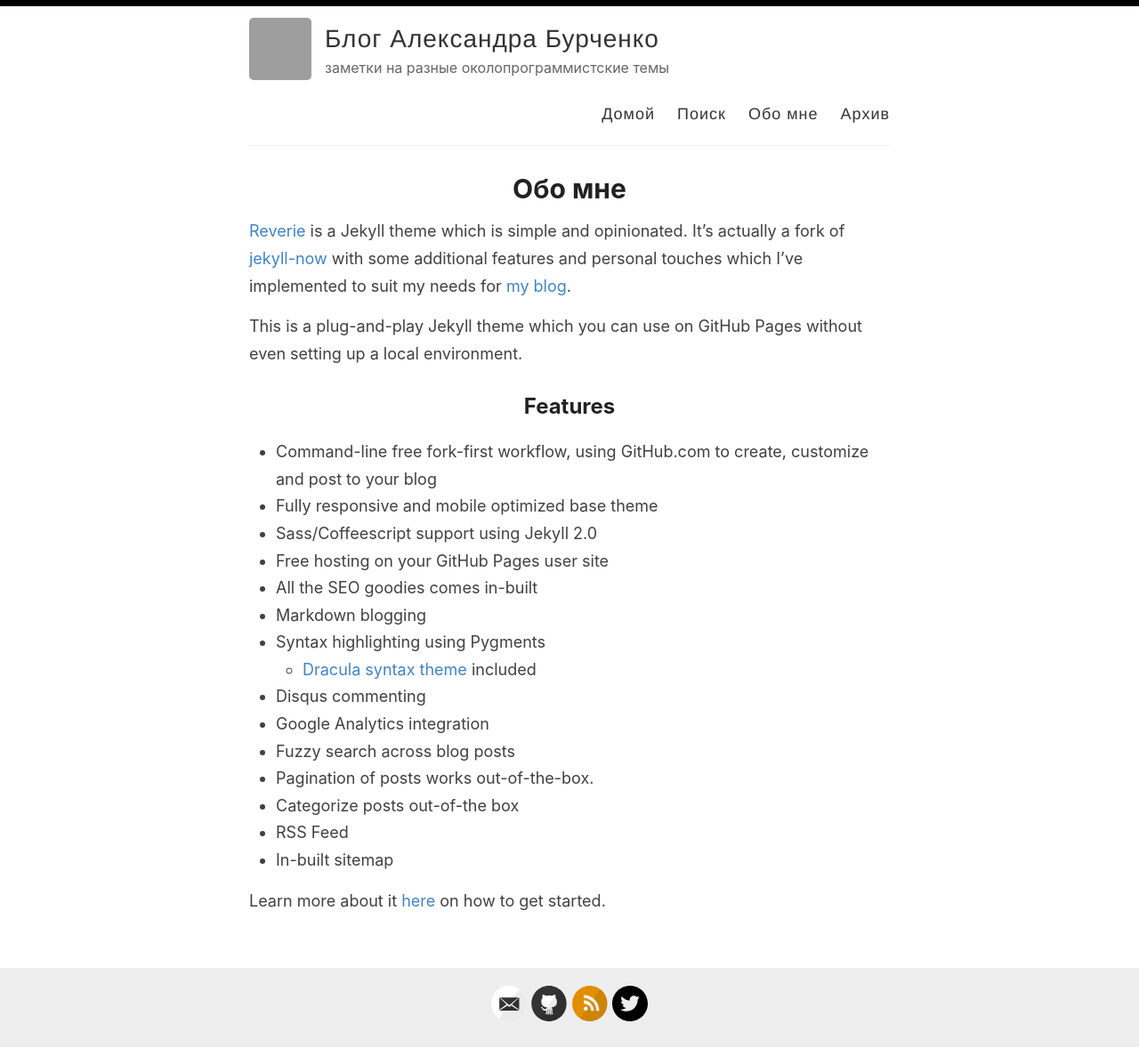
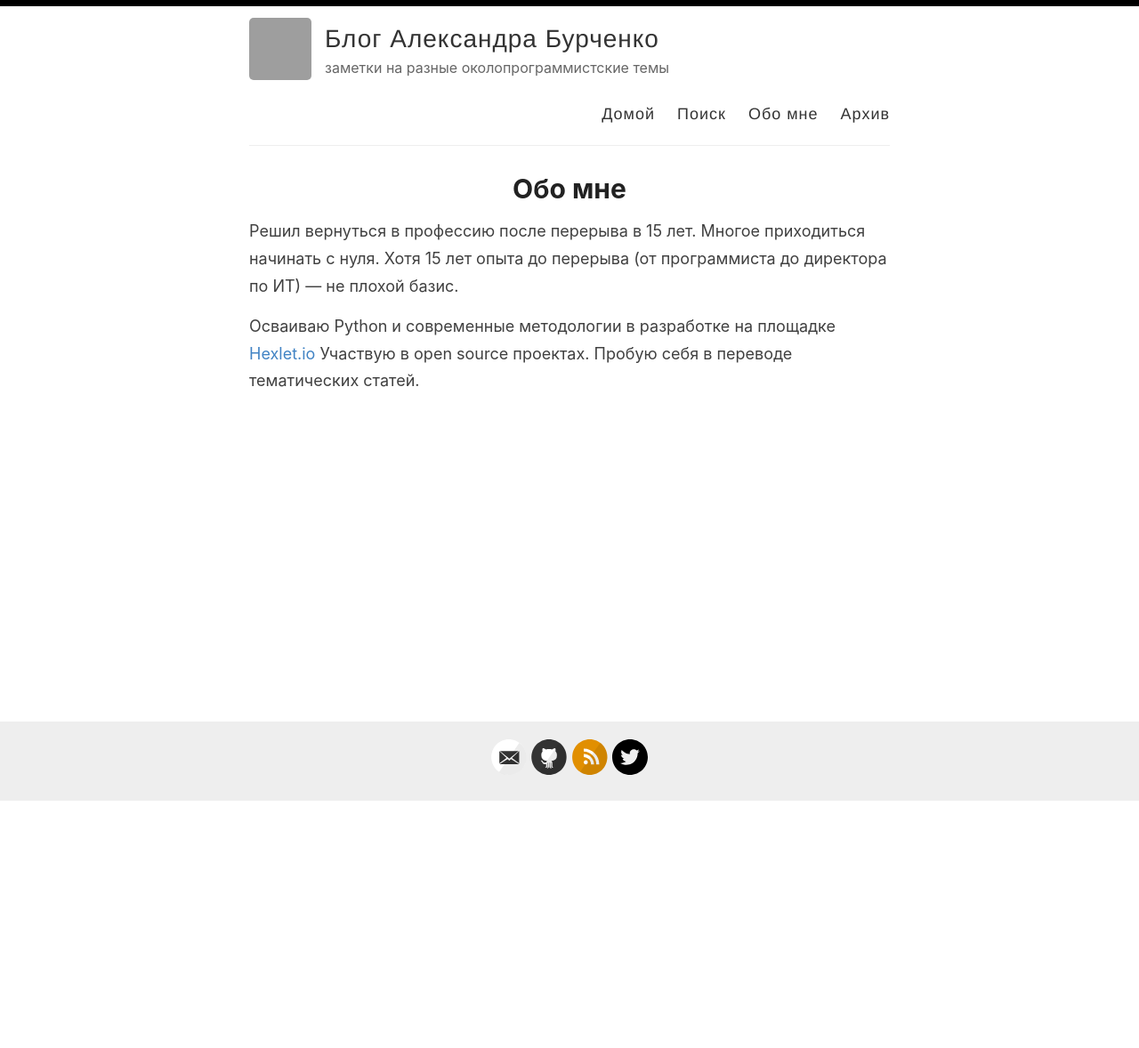
Before and after one commit to AABur/aabur.github.io, a Jekyll site: the page built from _pages/about.md, in a window 1280 px wide. Shown: the whole page at 89% size. Built offline with Jekyll 4.4.1, drawn with Linux system fonts in a browser that asks for light colours; after the commit the page ends 901 px from its top, so only the background shows below that; grey boxes are pictures that could not be loaded.

Commit message:
update about

```diff
--- a/_pages/about.md
+++ b/_pages/about.md
@@ -4,26 +4,8 @@
 permalink: /about/
 ---
 
-[Reverie](https://github.com/amitmerchant1990/reverie) is a Jekyll theme which is simple and opinionated. It's actually a fork of [jekyll-now](https://github.com/barryclark/jekyll-now) with some additional features and personal touches which I've implemented to suit my needs for [my blog](https://www.amitmerchant.com).
+Решил вернуться в профессию после перерыва в 15 лет. Многое приходиться начинать с нуля. Хотя 15 лет опыта до перерыва (от программиста до директора по ИТ) — не плохой базис.
 
-This is a plug-and-play Jekyll theme which you can use on GitHub Pages without even setting up a local environment.
-
-## Features
-
-- Command-line free fork-first workflow, using GitHub.com to create, customize and post to your blog
-- Fully responsive and mobile optimized base theme
-- Sass/Coffeescript support using Jekyll 2.0
-- Free hosting on your GitHub Pages user site
-- All the SEO goodies comes in-built
-- Markdown blogging
-- Syntax highlighting using Pygments
-    - [Dracula syntax theme](https://draculatheme.com/) included
-- Disqus commenting
-- Google Analytics integration
-- Fuzzy search across blog posts
-- Pagination of posts works out-of-the-box.
-- Categorize posts out-of-the box
-- RSS Feed
-- In-built sitemap
-
-Learn more about it [here](https://github.com/amitmerchant1990/reverie) on how to get started.
+Осваиваю Python и современные методологии в разработке на площадке [Hexlet.io](https://ru.hexlet.io/)
+Участвую в open source проектах.
+Пробую себя в переводе тематических статей.
```
